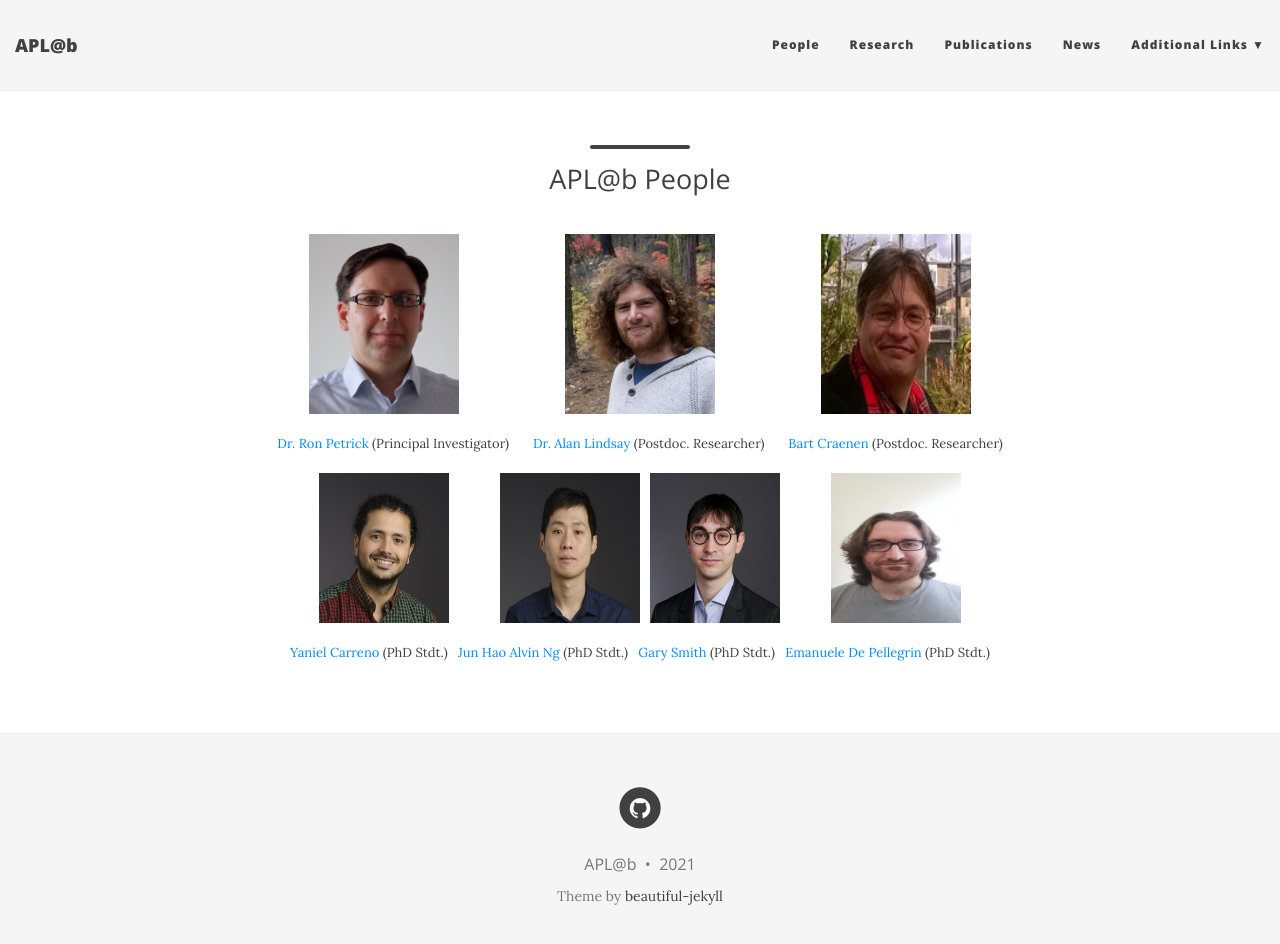
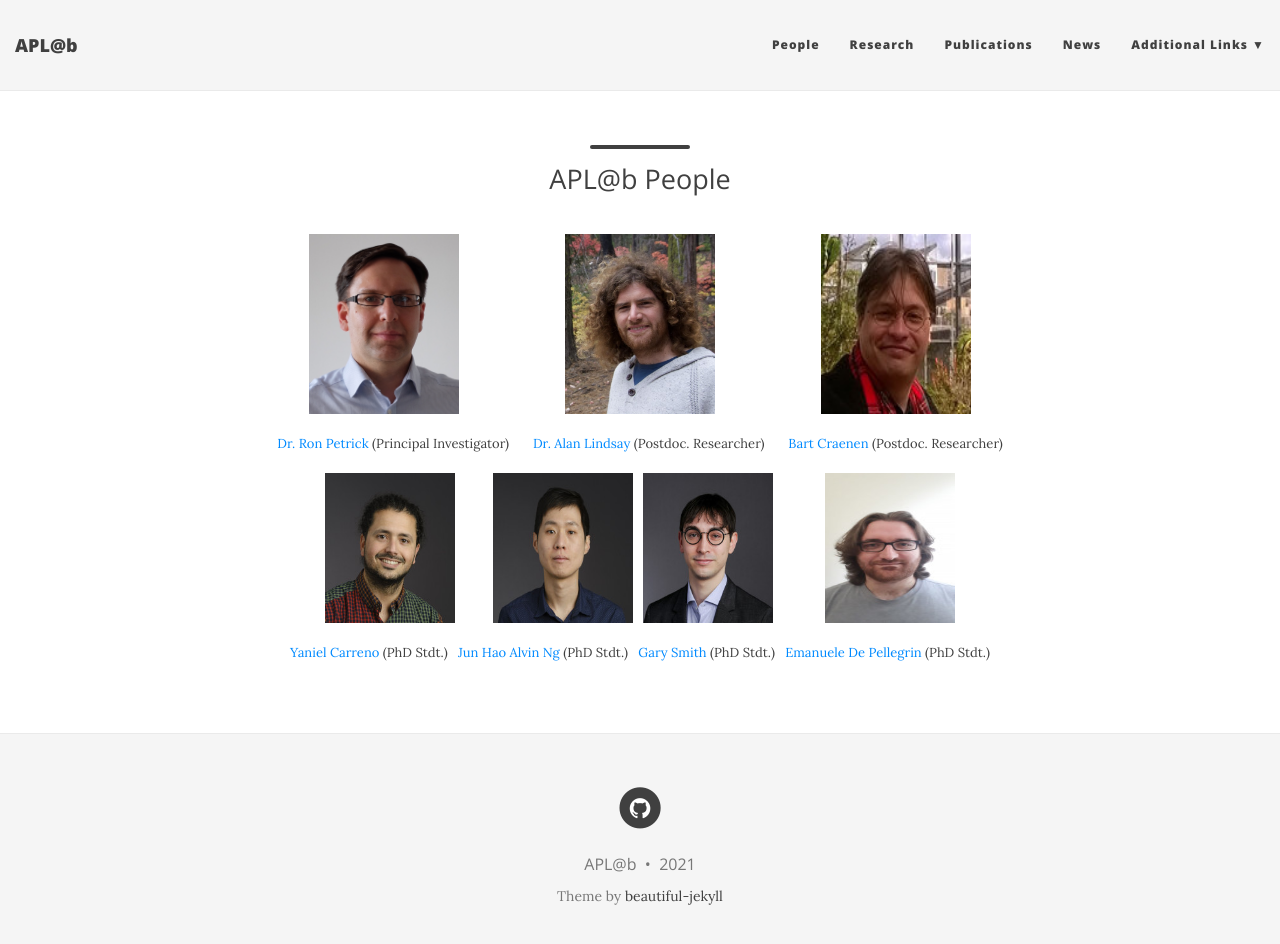
Before and after one commit to aplab2020/aplab2020.github.io, a Jekyll site: the page built from people.md, in a window 1280 px wide and 957 px high. Shown: the top 944 px of the window. Built offline with Jekyll 4.4.1, drawn with Linux system fonts in a browser that asks for light colours; nearby versions of some CDN libraries.

Commit message:
Update people.md

```diff
--- a/people.md
+++ b/people.md
@@ -18,7 +18,7 @@
 
 
 
-<p align="center"> <img src="/img/yaniel.jpg" align="center" width="130" height="150">  &nbsp; &nbsp;  &nbsp; &nbsp; &nbsp; &nbsp;  &nbsp;
+<p align="center"> <img src="/img/yaniel.jpg" align="center" width="130" height="150">  &nbsp; &nbsp;  &nbsp; &nbsp; &nbsp;
                    <img src="/img/alvin.jpg" align="center" width="140" height="150"> &nbsp;
                    <img src="/img/gary.jpg" align="center" width="130" height="150">  &nbsp; &nbsp; &nbsp; &nbsp; &nbsp;  &nbsp;  &nbsp;
                    <img src="/img/emanuelle.jpeg" align="center" width="130" height="150"></p>
```
